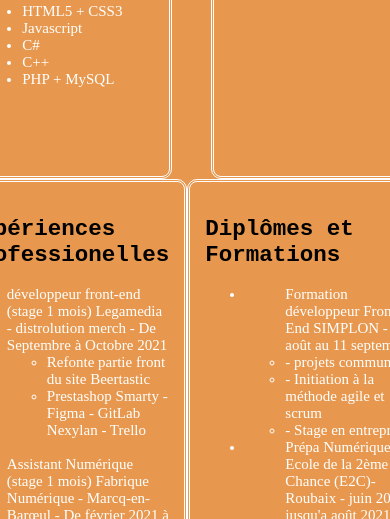
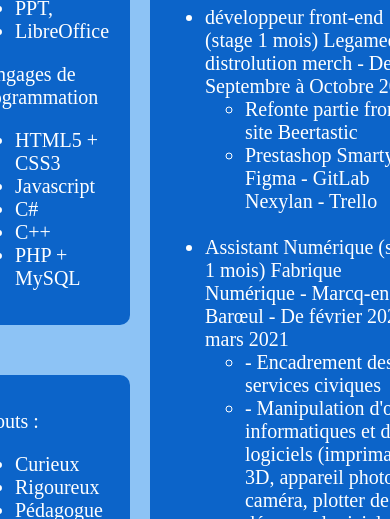
Before and after one commit to P4NH4RITH/sideProject, a plain HTML site: page CV.html in a window 390 px wide. Shown: the part 368-887 px from the top of the page. Drawn offline with Linux system fonts and the light colour scheme.

Commit message:
Revert "grid update 5 + delete useless div making conflict for grid et center content"
This reverts commit 4f758a44e54495c0d5ab9f096e7f5123273d1eeb.

```diff
--- a/CSS/style.css
+++ b/CSS/style.css
@@ -1,5 +1,5 @@
 body{
-    background-color: rgb(255, 255, 255);
+    background-color: rgb(141, 195, 245);
     color: white;
 }
 header{
@@ -28,7 +28,6 @@ h1, h2, h3{
 }
 
 .mainBody{
-    background-color: rgb(231, 152, 78);
     display: grid;
     grid-template-columns: 1fr 1fr;
     margin: 40px 150px 20px 150px;
@@ -40,10 +39,9 @@ img{
 }
 
 section{
-    width: fit-content;
-    height: 20rem;
-    background-color: transparent;
-    border-style: double;
+    background-color: rgb(12, 100, 201);
+    margin-top: 50px;
+    margin-left: 20px;
     padding: 15px;
     border-radius: 10px;
     align-self: center;
@@ -110,12 +108,9 @@ footer{
         padding: 20px;
     }
     .mainBody{
-        margin: 40px 15px 40px 15px;
+        margin: 40px 15px 20px 15px;
         font-size: 25px;
         justify-content: center ;
-    }
-    section{
-        font-size: 15px;
     }
     .divers{
         grid-column: 1 / 3;
--- a/CV.html
+++ b/CV.html
@@ -20,6 +20,7 @@
             </nav>
         </header>
         <div class="mainBody">
+            <div>
                 <section class="skills">
                     <p>
                         Bureautique:
@@ -53,6 +54,8 @@
                         </ul>
                     </p>
                 </section>
+            </div>
+            <div>
                 <section class="experience">
                     <p>
                         <h2>Expériences professionelles</h2>
@@ -136,6 +139,7 @@
                     </p>
                 </section>
             </div>
+        </div>
         <footer>
                 <div>
                     copyright, tout droits réservé <i class="fas fa-copyright"></i>
```
Also changed, not shown: index.html (+4 -0 lines). Lines whose indentation alone changed are shown as unchanged.
